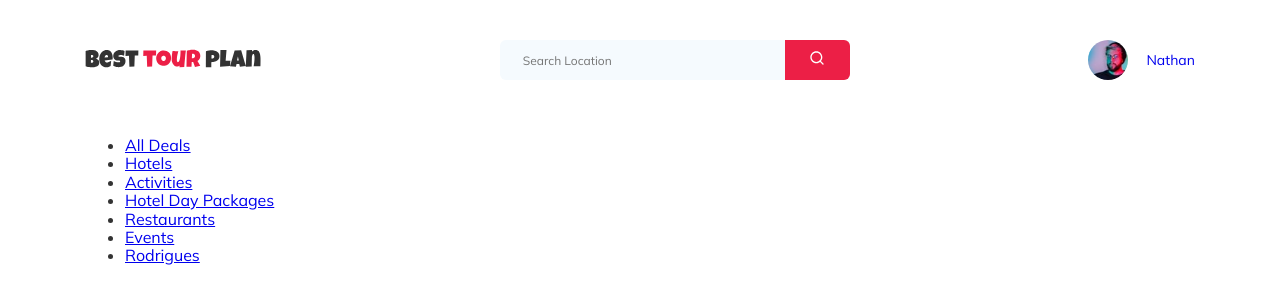
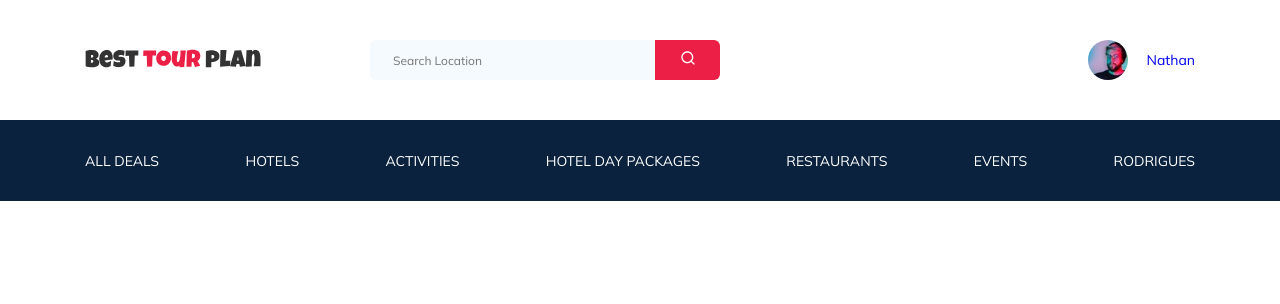
Before and after one commit to JuliaKhayrulina/tour-plan, a PHP site: page / in a window 1280 px wide. Shown: the top 304 px of the page. Run offline with PHP 8.4, Linux system fonts and the light colour scheme.

Commit message:
create: responsive tablet for header

```diff
--- a/css/style.css
+++ b/css/style.css
@@ -1,6 +1,14 @@
 * {
   -webkit-box-sizing: border-box;
           box-sizing: border-box;
+}
+
+a {
+  text-decoration: none;
+}
+
+ul {
+  list-style-type: none;
 }
 
 body {
@@ -379,6 +387,36 @@ template {
   margin-left: 108px;
 }
 
+.navbar-menu {
+  background-color: #0A223D;
+}
+
+.navbar-menu__list {
+  margin: 0;
+  padding: 31px 0;
+  display: -webkit-box;
+  display: -ms-flexbox;
+  display: flex;
+  -webkit-box-align: center;
+      -ms-flex-align: center;
+          align-items: center;
+  -webkit-box-pack: justify;
+      -ms-flex-pack: justify;
+          justify-content: space-between;
+}
+
+.navbar-menu__link {
+  text-transform: uppercase;
+  font-size: 14px;
+  line-height: 18px;
+  color: #fff;
+  text-decoration: none;
+}
+
+.logo {
+  width: 177px;
+}
+
 .search {
   display: -webkit-box;
   display: -ms-flexbox;
@@ -433,4 +471,40 @@ template {
   font-size: 14px;
   line-height: 18px;
 }
+
+@media (max-width: 1200px) {
+  .container {
+    max-width: 960px;
+  }
+}
+
+@media (max-width: 992px) {
+  .container {
+    max-width: 700px;
+  }
+  .navbar__search {
+    margin-left: auto;
+  }
+  .navbar-menu__list {
+    padding: 22px 0;
+  }
+  .navbar-menu__link {
+    font-size: 12px;
+    line-height: 15px;
+  }
+  .navbar-top {
+    padding-top: 30px;
+    padding-bottom: 30px;
+  }
+  .search__input {
+    width: 340px;
+  }
+}
+
+@media (max-width: 768px) {
+  .container {
+    max-width: 576px;
+    width: 92%;
+  }
+}
 /*# sourceMappingURL=style.css.map */
--- a/index.html
+++ b/index.html
@@ -20,7 +20,7 @@
             <img src="./img/horizontal-logo.svg" alt="Logo: Best Tour Plan" class="logo__image" />
           </a>
 
-          <form action="" class="search"navbar__search">
+          <form action="" class="search navbar__search">
             <input type="text" class="search__input" placeholder="Search Location" />
             <button class="search__btn">
               <img src="./img/search.svg" alt="icon: search" />
@@ -32,8 +32,9 @@
             <span class="user__name">Nathan</span>
           </a>
         </div>
-
-        <nav class="navbar-menu">
+      </div>
+      <nav class="navbar-menu">
+        <div class="container">
           <ul class="navbar-menu__list">
             <li class="navbar-menu__item">
               <a href="#" class="navbar-menu__link">All Deals</a>
@@ -57,8 +58,8 @@
               <a href="#" class="navbar-menu__link">Rodrigues</a>
             </li>
           </ul>
-        </nav>
-      </div>
+        </div>
+      </nav>
     </header>
   </body>
 </html>
--- a/sass/_settings.sass
+++ b/sass/_settings.sass
@@ -1,6 +1,9 @@
 *
   box-sizing: border-box
-
+a
+  text-decoration: none
+ul
+  list-style-type: none
 body
   font-family: 'Mulish', sans-serif
   color: $text-color
--- a/sass/_variables.sass
+++ b/sass/_variables.sass
@@ -1,2 +1,4 @@
 $primary: #EC1F46
 $text-color: #333333
+$dark: #0A223D
+$light: #fff
--- a/sass/blocks/_header.sass
+++ b/sass/blocks/_header.sass
@@ -9,6 +9,22 @@
   &__search
     margin-right: auto
     margin-left: 108px
+  &-menu
+    background-color: $dark
+    &__list
+      margin: 0
+      padding: 31px 0
+      display: flex
+      align-items: center
+      justify-content: space-between
+    &__link
+      text-transform: uppercase
+      font-size: 14px
+      line-height: 18px
+      color: $light
+      text-decoration: none
+.logo
+  width: 177px
 .search
   display: flex
   position: relative
--- a/sass/style.sass
+++ b/sass/style.sass
@@ -2,3 +2,4 @@
 @import 'settings'
 @import 'normalize'
 @import 'blocks/header'
+@import 'media'
```
Also changed, not shown: sass/_media.sass (added, +28 -0 lines), css/style.min.css, 2 other files.
